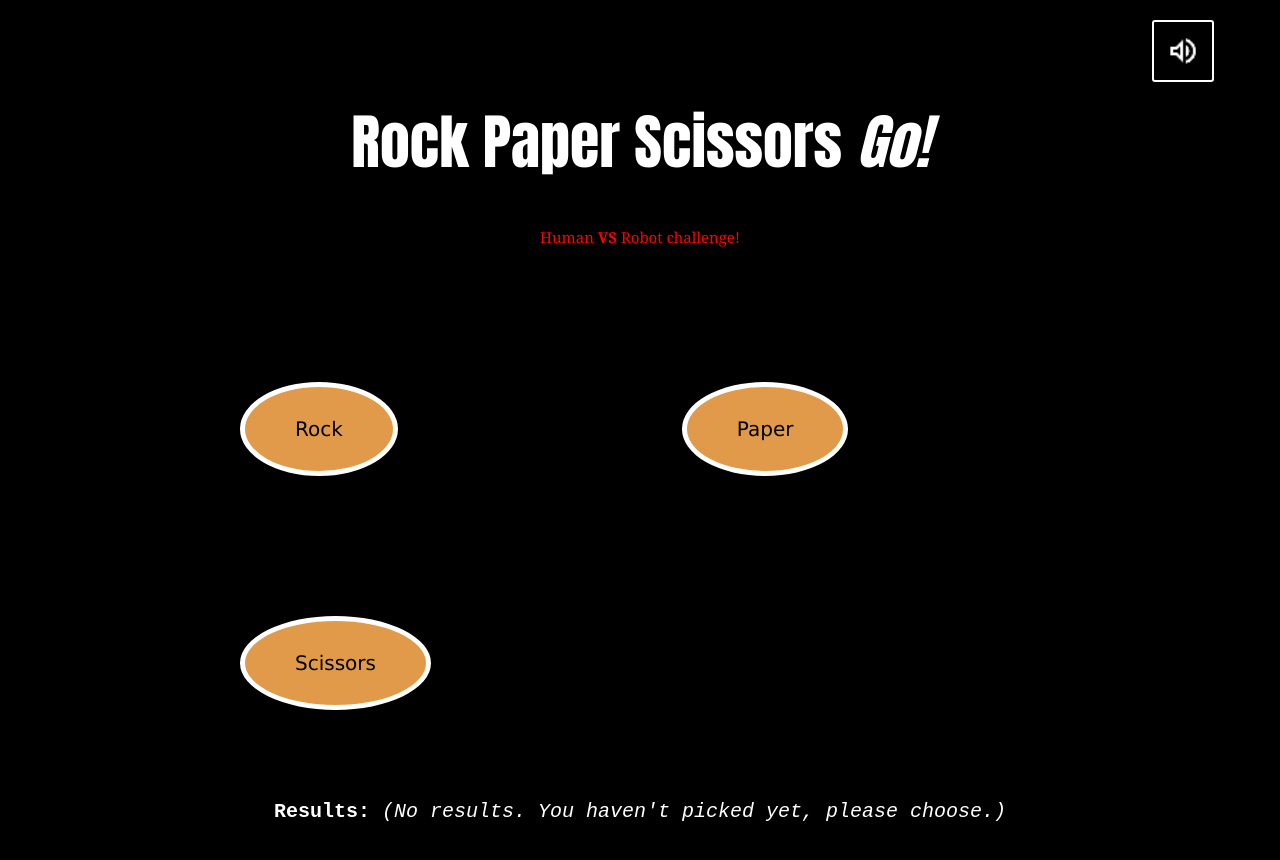
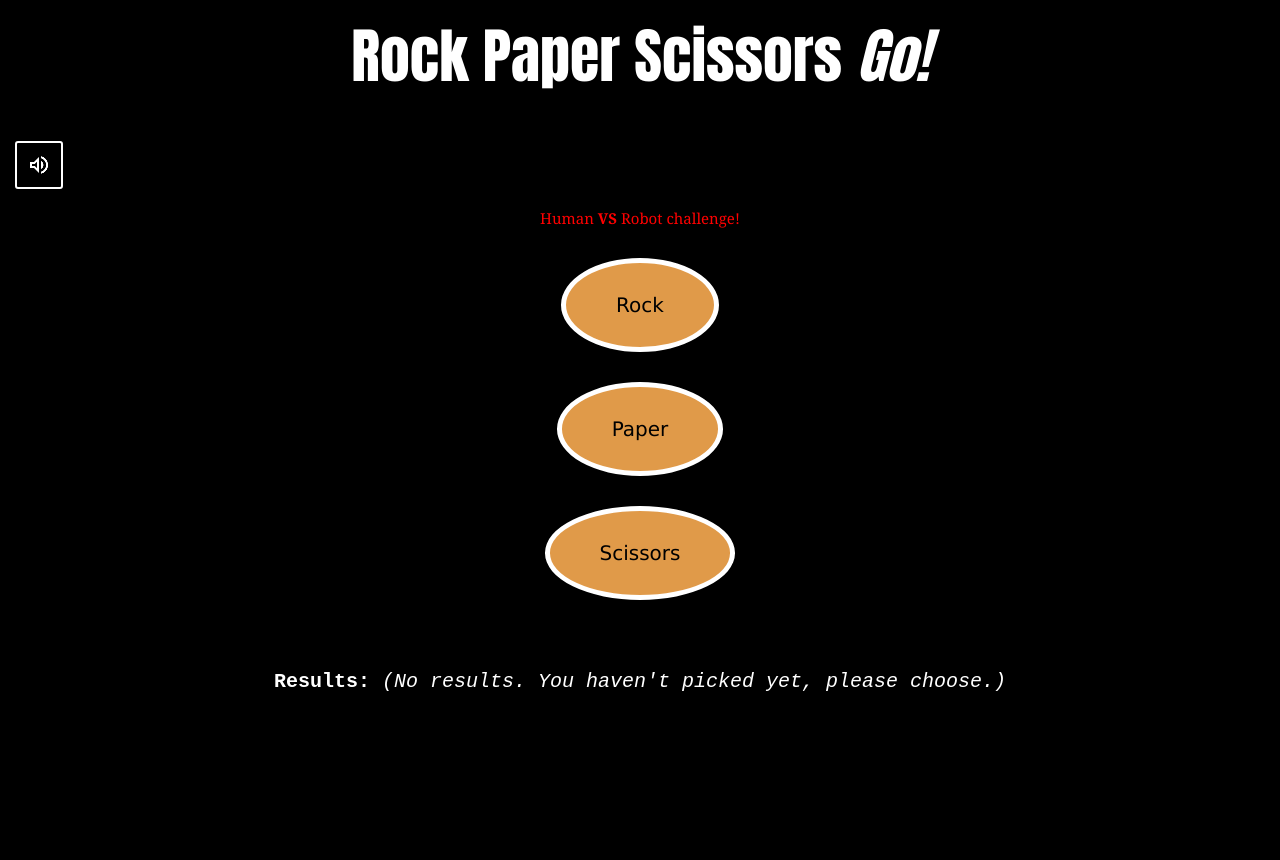
Before and after one commit to MaryamWorld/RockPaperScissors, a plain HTML site: page index.html in a window 1280 px wide. After the commit the page ends 800 px from the top, so only its background shows below. Drawn offline with Linux system fonts and the light colour scheme.

Commit message:
index.html

```diff
--- a/index.html
+++ b/index.html
@@ -30,12 +30,13 @@ html, body{
 button{
   font-family: 'Lucida Sans', 'Lucida Sans Regular', 'Lucida Grande', 'Lucida Sans Unicode', Geneva, Verdana, sans-serif;
   font-size: 20px;
+  display: block;
+  margin: auto;
   align-self: center;
   align-items: center;
-  margin-left: 240px;
-  margin-bottom: 20px;
-  margin-top: 120px;
-  margin-right: 40px;
+  margin-bottom: 30px;
+  margin-top: 30px;
+
   text-align: center;
   padding-bottom: 30px;
   padding-top: 30px;
@@ -67,22 +68,22 @@ button:active{
   text-align: center;
   font-family: monospace;
   font-size: 20px;
-  margin: 70px;
+  margin-top: 70px;
+  margin-bottom: 20px;
 }
 
 
 #notMute{
-  padding: 12px;
+  padding: 10px;
   border-radius: 3px;
   border: 2px solid white;
-  position: relative;
-  left: 90%;
-  margin-left: 0px;
-  margin-top: 20px;
+margin: auto;
+  margin-left: 15px;
+  margin-top: 0px;
   cursor: pointer;
   top: 0;
   z-index: 100;
-  height: 34px;
+  height: 24px;
 }
 #notMute:hover{
   background-color: rgb(51, 50, 50);
@@ -97,9 +98,9 @@ button:active{
   </style>
 
 
-<img id="notMute" src="Unmuted.png" alt="Unmuted Icon">
 <h1 class="title">Rock Paper Scissors <i>Go!</i></h1>
 
+<img id="notMute" src="Unmuted.png" alt="Unmuted Icon">
 <audio id="popSound" src="POP sound.mp3"></audio>
 
 <p class="HvsR"  style="font-size: 15px; font-family: Georgia, 'Times New Roman', Times, serif; color: red;" >Human <strong>VS</strong> Robot challenge!</p>
```
